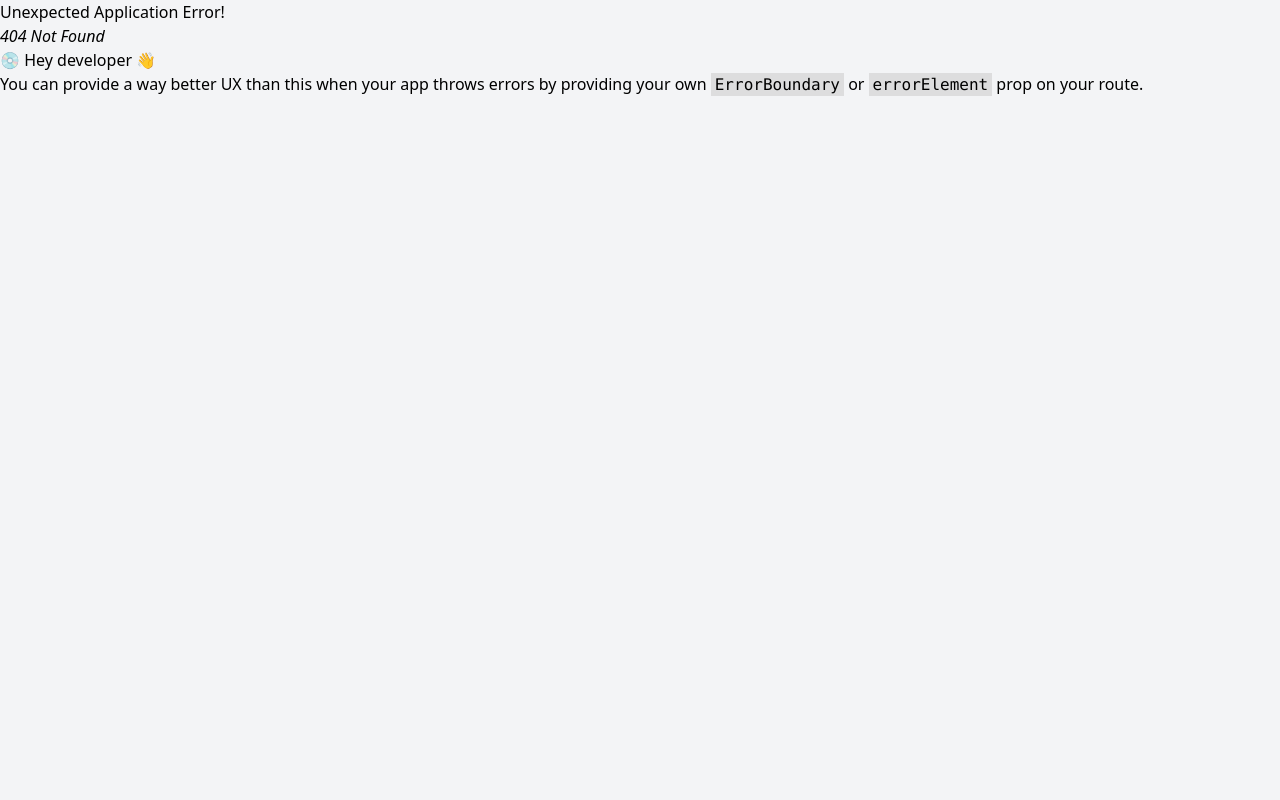
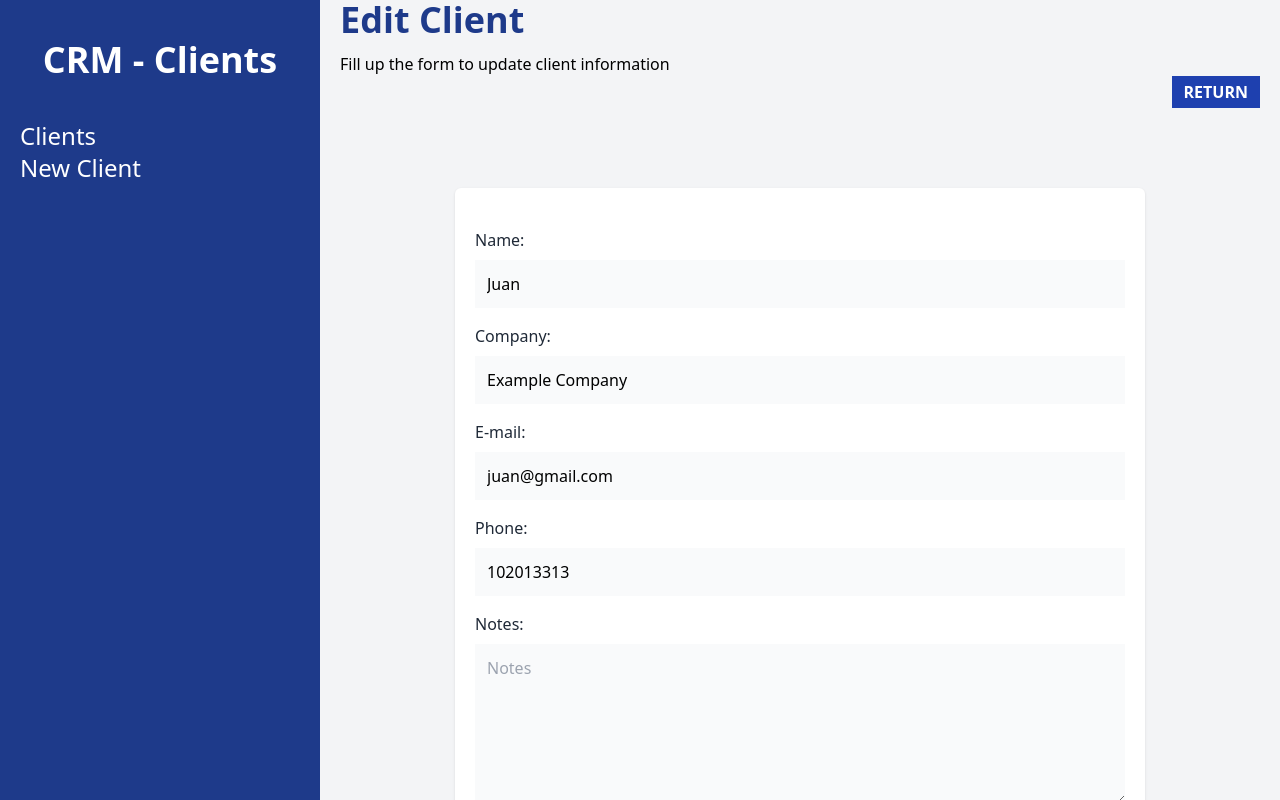
Before and after one commit to Yalex95/crm, a React (Vite) app: page /client/1/edit in a window 1280 px wide. Before the commit this address had no page. Built offline with nearby package versions, Linux system fonts and the light colour scheme; data requests are answered from the project's data file.

Commit message:
added edit view

```diff
--- a/src/components/Client.jsx
+++ b/src/components/Client.jsx
@@ -1,6 +1,7 @@
-import React from 'react'
+import {useNavigate} from 'react-router-dom'
 
 const Client = ({client}) => {
+    const navigate = useNavigate()
     const {name,company,email,phone,id} = client
 
   return (
@@ -20,7 +21,9 @@
             </div>
         </td>
         <td className="p-6 flex gap-3">
-            <button className="text-blue-600 hover:text-blue-700 uppercase font-bold text-xs">
+            <button className="text-blue-600 hover:text-blue-700 uppercase font-bold text-xs"
+            onClick={()=>navigate(`/client/${id}/edit`)}
+            >
                 Edit
             </button>
             <button className="text-red-600 hover:text-red-700 uppercase font-bold text-xs">
--- a/src/components/ErrorPage.jsx
+++ b/src/components/ErrorPage.jsx
@@ -9,7 +9,7 @@
         CRM-Clients
       </h1>
       <p className="text-center">There was an error</p>
-      <p className="text-center">{error.message}</p>
+      <p className="text-center">{error.statusText || error.message}</p>
     </div>
   )
 }
--- a/src/components/Form.jsx
+++ b/src/components/Form.jsx
@@ -1,4 +1,5 @@
-const CrmForm = ({cliente}) => {
+const CrmForm = ({client}) => {
+    // const {name, company, email, phone, notes} = client
     return (
         <>
             <div className="mb-4 ">
@@ -12,6 +13,7 @@
                     className="mt-2 block w-full p-3 bg-gray-50"
                     placeholder="Name"
                     name="name"
+                    defaultValue={client?.name}
                 />
             </div>
             <div className="mb-4">
@@ -25,6 +27,7 @@
                     className="mt-2 block w-full p-3 bg-gray-50"
                     placeholder="Company"
                     name="company"
+                    defaultValue={client?.company}
                 />
             </div>
 
@@ -39,6 +42,7 @@
                     className="mt-2 block w-full p-3 bg-gray-50"
                     placeholder="Email"
                     name="email"
+                    defaultValue={client?.email}
                 />
             </div>
 
@@ -53,6 +57,7 @@
                     className="mt-2 block w-full p-3 bg-gray-50"
                     placeholder="Phone"
                     name='phone'
+                    defaultValue={client?.phone}
                 />
             </div>
 
@@ -68,6 +73,7 @@
                     className="mt-2 block w-full p-3 bg-gray-50 h-40 align-self"
                     placeholder="Notes"
                     name="notes"
+                    defaultValue={client?.notes}
                 />
             </div>
         </>
--- a/src/data/clients.jsx
+++ b/src/data/clients.jsx
@@ -1,5 +1,12 @@
 export async function getClients(){
     const  response = await fetch(import.meta.env.VITE_API_URL)
+    const result = await response.json()
+
+    return result
+
+}
+export async function getClient(id){
+    const  response = await fetch(`${import.meta.env.VITE_API_URL}/${id}`)
     const result = await response.json()
 
     return result
--- a/src/main.jsx
+++ b/src/main.jsx
@@ -6,6 +6,7 @@
 import NewClient, {action as newClientAction} from './pages/NewClient'
 import Index, {loader as clientsLoader} from './pages/Index'
 import ErrorPage from './components/ErrorPage'
+import EditClient,{loader as editLoader} from './pages/EditClients'
 
 // define routes
 const router = createBrowserRouter([
@@ -22,7 +23,14 @@
       {
         path: '/clients/new',
         element: <NewClient/>,
-        action: newClientAction
+        action: newClientAction,
+        errorElement: <ErrorPage/>
+      },
+      {
+        path: '/client/:clientId/edit',
+        element:<EditClient/>,
+        loader: editLoader,
+        errorElement: <ErrorPage/>
       }
     ]
   }
--- /dev/null
+++ b/src/pages/EditClients.jsx
@@ -0,0 +1,54 @@
+import Error from '../components/Error'
+import {getClient} from '../data/clients'
+import { Form,useActionData,useNavigate,useLoaderData, redirect} from 'react-router-dom'
+import CrmForm from '../components/Form'
+
+export async function loader(params){
+  const client = await getClient(params.params.clientId)
+
+  if(Object.values(client).length === 0){
+    throw new Response('',{
+      status: 404,
+      statusText: 'No results found'
+    })
+  }
+  return client
+}
+
+const EditClient = () => {
+  const navigate = useNavigate()
+  const client = useLoaderData()
+  // const errors = useActionData()
+  return (
+    <>
+      <h1 className='font-black text-4xl text-blue-900'>Edit Client</h1>
+      <p className='mt-3'>Fill up the form to update client information</p>
+
+      <div className="flex justify-end">
+        <button
+        className="bg-blue-800 text-white px-3 py-1 font-bold uppercase"
+        onClick={()=> navigate(-1)}
+        >
+          Return
+        </button>
+      </div>
+      <div className="mt-20 bg-white shadow rounded-md md:w-3/4 mx-auto px-5 py-10">
+        {/* {errors?.length && errors.map((error,i)=>(
+          <Error key={i}>{error}</Error>
+        ))} */}
+        <Form
+        method='post'
+        noValidate
+        >
+          <CrmForm client={client}/>
+          <input
+          type="submit"
+          className='mt-5 w-full bg-blue-800 p-3 uppercase font-bold text-white text-lg'
+          value="Update Client"/>
+        </Form>
+      </div>
+    </>
+  )
+}
+
+export default EditClient
```
